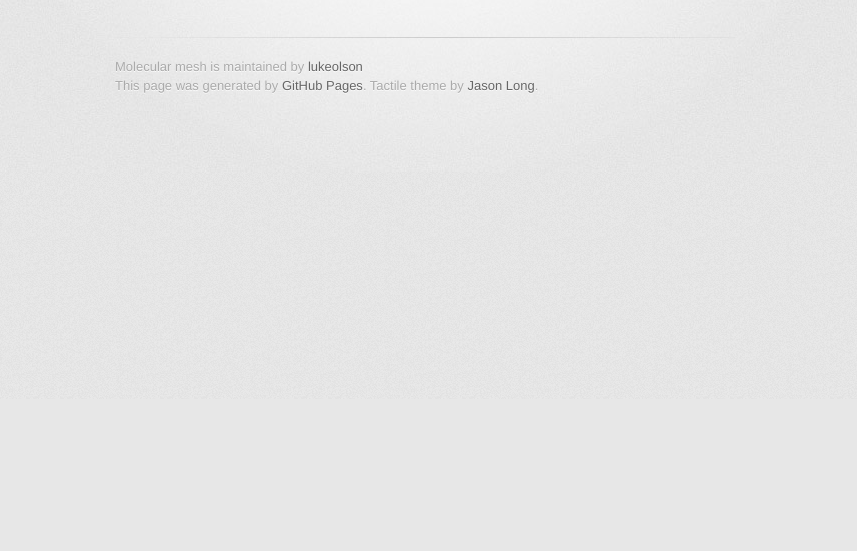
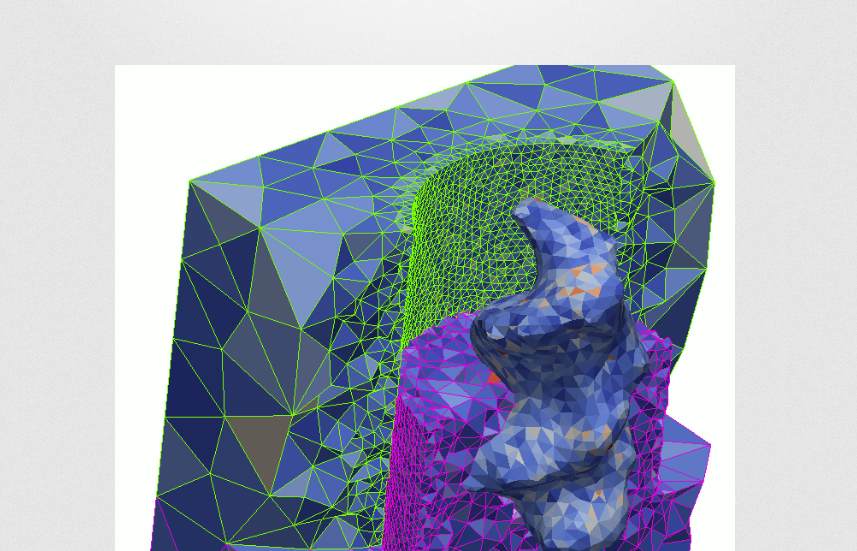
Before and after one commit to lukeolson/molecular_mesh, a plain HTML site: page index.html in a window 1280 px wide. Shown: the part 401-952 px from the top of the page, without its empty margins (215-1072 px from the left). Before the commit the page ends 800 px from the top, so only its background shows below. Drawn offline with Linux system fonts and the light colour scheme; a web font is replaced by a local one.

Commit message:
added img

```diff
--- a/index.html
+++ b/index.html
@@ -34,11 +34,14 @@
           <h1>molecular_mesh</h1>
 
 <p>Generate a 3D molecular mesh in a channel pore using a surface mesh from a PDB file.  Conversion tools included.</p>
+
+        <br/>
+        <br/>
+        <img src="./images/1bna_mesh.png"/>
         </section>
 
         <footer>
           Molecular mesh is maintained by <a href="https://github.com/lukeolson">lukeolson</a><br>
-          This page was generated by <a href="http://pages.github.com">GitHub Pages</a>. Tactile theme by <a href="http://twitter.com/jasonlong">Jason Long</a>.
         </footer>
 
 
```
